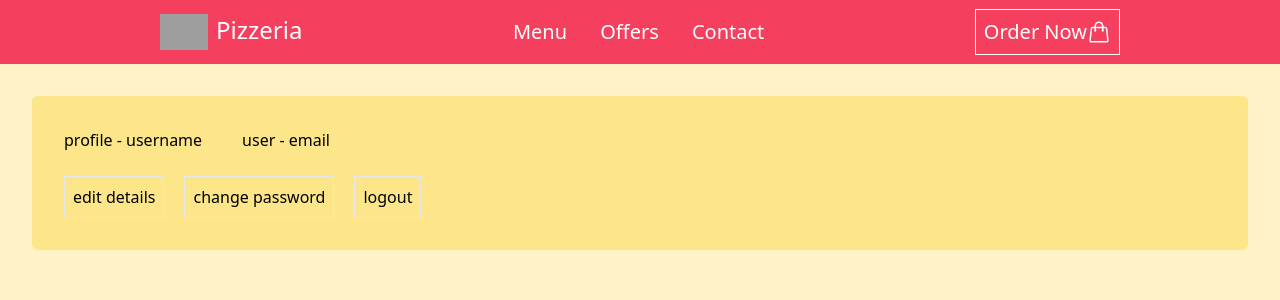
After one commit to sampada109/Pizza_Ordering_WebApp---Django, a Django app: page /account/ in a window 1280 px wide. The commit adds this page. Shown: the top 300 px of the page. Run offline with Django 5.2, Linux system fonts and the light colour scheme; some libraries are stand-ins or nearby versions; grey boxes are pictures that could not be loaded.

Commit message:
7th commit - handling logout functionality and starting account page

```diff
--- a/pizza_orders/orders/models.py
+++ b/pizza_orders/orders/models.py
@@ -24,8 +24,12 @@ class Size(BaseModel):
 
 
 class Topping(models.Model):
+    CATEGORY_CHOICE = [
+        ('Veg', 'Veg'), ('Non-Veg', 'Non-Veg')
+    ]
     topping_name = models.CharField(max_length=100)
     price = models.DecimalField(max_digits=5, decimal_places=2)
+    category = models.CharField(max_length=20, choices=CATEGORY_CHOICE)
 
 
 class Pizza(BaseModel):
--- a/pizza_orders/orders/urls.py
+++ b/pizza_orders/orders/urls.py
@@ -5,4 +5,6 @@ urlpatterns = [
     path('', index, name='index'),  # Pass the view function without parentheses
     path('login/', customer_login, name='customer_login'),
     path('register/', customer_register, name='customer_register'),
+    path('logout/', user_logout, name='user_logout'),
+    path('account/', user_account, name='user_account'),
 ]
--- a/pizza_orders/orders/views.py
+++ b/pizza_orders/orders/views.py
@@ -2,7 +2,7 @@ from django.shortcuts import render, redirect
 from .models import *
 from django.contrib import messages
 from django.contrib.auth.models import User
-from django.contrib.auth import login, authenticate
+from django.contrib.auth import login, authenticate, logout
 
 # Create your views here.
 
@@ -12,6 +12,7 @@ def index(request):
     return render(request, 'index.html', {'menu':menu})
 
 
+#login
 def customer_login(request):
     if request.method == 'POST':
         try:
@@ -40,6 +41,7 @@ def customer_login(request):
     return render(request, 'login.html')
 
 
+#register
 def customer_register(request):
     if request.method == 'POST':
         try:
@@ -65,3 +67,14 @@ def customer_register(request):
             return redirect('customer_register')
 
     return render(request, 'register.html')
+
+
+#logout
+def user_logout(request):
+    logout(request)
+    return redirect('/')
+
+
+#user profile - account page
+def user_account(request):
+    return render(request, 'account.html')
--- /dev/null
+++ b/pizza_orders/templates/account.html
@@ -0,0 +1,20 @@
+{% extends 'base.html' %}
+
+{% block title %} Profile {% endblock %}
+
+
+{% block main %}
+
+    <div class="bg-amber-200 rounded-md p-8">
+        <div class="flex items-center gap-10">
+            <h4>profile - username</h4>
+            user - email
+        </div>
+        <div class="flex items-center space-x-5 mt-6">
+            <a href="" class="border p-2">edit details</a>
+            <a href="" class="border p-2">change password</a>
+            <a href="{% url 'user_logout' %}" class="border p-2">logout</a>
+        </div>
+    </div>
+
+{% endblock %}
--- a/pizza_orders/theme/static/css/dist/styles.css
+++ b/pizza_orders/theme/static/css/dist/styles.css
@@ -832,8 +836,8 @@ select {
   margin-top: 1.25rem;
 }
 
-.mb-4 {
-  margin-bottom: 1rem;
+.mt-6 {
+  margin-top: 1.5rem;
 }
 
 .block {
@@ -893,26 +897,28 @@ select {
   justify-content: space-between;
 }
 
+.gap-1 {
+  gap: 0.25rem;
+}
+
+.gap-10 {
+  gap: 2.5rem;
+}
+
 .gap-5 {
   gap: 1.25rem;
-}
-
-.gap-0 {
-  gap: 0px;
-}
-
-.gap-2 {
-  gap: 0.5rem;
-}
-
-.gap-1 {
-  gap: 0.25rem;
 }
 
 .space-x-4 > :not([hidden]) ~ :not([hidden]) {
   --tw-space-x-reverse: 0;
   margin-right: calc(1rem * var(--tw-space-x-reverse));
   margin-left: calc(1rem * calc(1 - var(--tw-space-x-reverse)));
+}
+
+.space-x-5 > :not([hidden]) ~ :not([hidden]) {
+  --tw-space-x-reverse: 0;
+  margin-right: calc(1.25rem * var(--tw-space-x-reverse));
+  margin-left: calc(1.25rem * calc(1 - var(--tw-space-x-reverse)));
 }
 
 .rounded-lg {
@@ -957,19 +963,14 @@ select {
   background-color: rgb(254 243 199 / var(--tw-bg-opacity));
 }
 
+.bg-amber-200 {
+  --tw-bg-opacity: 1;
+  background-color: rgb(253 230 138 / var(--tw-bg-opacity));
+}
+
 .bg-amber-400 {
   --tw-bg-opacity: 1;
   background-color: rgb(251 191 36 / var(--tw-bg-opacity));
-}
-
-.bg-rose-500 {
-  --tw-bg-opacity: 1;
-  background-color: rgb(244 63 94 / var(--tw-bg-opacity));
-}
-
-.bg-white {
-  --tw-bg-opacity: 1;
-  background-color: rgb(255 255 255 / var(--tw-bg-opacity));
 }
 
 .bg-blue-100 {
@@ -985,6 +986,16 @@ select {
 .bg-red-100 {
   --tw-bg-opacity: 1;
   background-color: rgb(254 226 226 / var(--tw-bg-opacity));
+}
+
+.bg-rose-500 {
+  --tw-bg-opacity: 1;
+  background-color: rgb(244 63 94 / var(--tw-bg-opacity));
+}
+
+.bg-white {
+  --tw-bg-opacity: 1;
+  background-color: rgb(255 255 255 / var(--tw-bg-opacity));
 }
 
 .bg-yellow-100 {
--- a/pizza_orders/theme/templates/base.html
+++ b/pizza_orders/theme/templates/base.html
@@ -27,14 +27,14 @@
 			</div>
 			<div class="right">
 				{% if request.user.is_authenticated %}
-					<button class="flex border p-2 gap-1 border-white hover:bg-amber-400">
+					<a href="{% url 'user_account' %}"><button class="flex items-center border p-2 gap-1 border-white hover:bg-amber-400">
 						<svg xmlns="http://www.w3.org/2000/svg" fill="none" viewBox="0 0 24 24" stroke-width="1.5" stroke="currentColor" class="size-6">
 							<path stroke-linecap="round" stroke-linejoin="round" d="M17.982 18.725A7.488 7.488 0 0 0 12 15.75a7.488 7.488 0 0 0-5.982 2.975m11.963 0a9 9 0 1 0-11.963 0m11.963 0A8.966 8.966 0 0 1 12 21a8.966 8.966 0 0 1-5.982-2.275M15 9.75a3 3 0 1 1-6 0 3 3 0 0 1 6 0Z" />
 						</svg>
 						My Account
-					</button>
+					</button></a>
 				{% else %}
-					<a href="{% url 'customer_register' %}"><button class="flex border p-2 border-white hover:bg-emerald-500">Order Now
+					<a href="{% url 'customer_register' %}"><button class="flex items-center border p-2 border-white hover:bg-emerald-500">Order Now
 						<svg xmlns="http://www.w3.org/2000/svg" fill="none" viewBox="0 0 24 24" stroke-width="1.5" stroke="currentColor" class="size-6">
 						<path stroke-linecap="round" stroke-linejoin="round" d="M15.75 10.5V6a3.75 3.75 0 1 0-7.5 0v4.5m11.356-1.993 1.263 12c.07.665-.45 1.243-1.119 1.243H4.25a1.125 1.125 0 0 1-1.12-1.243l1.264-12A1.125 1.125 0 0 1 5.513 7.5h12.974c.576 0 1.059.435 1.119 1.007ZM8.625 10.5a.375.375 0 1 1-.75 0 .375.375 0 0 1 .75 0Zm7.5 0a.375.375 0 1 1-.75 0 .375.375 0 0 1 .75 0Z" />
 						</svg>
```
Also changed, not shown: other parts of pizza_orders/theme/static/css/dist/styles.css (+24 -30 lines), pizza_orders/db.sqlite3.
